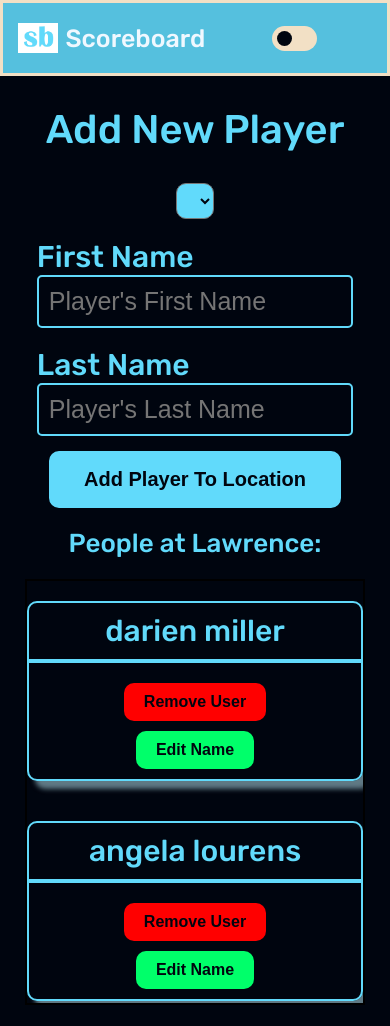
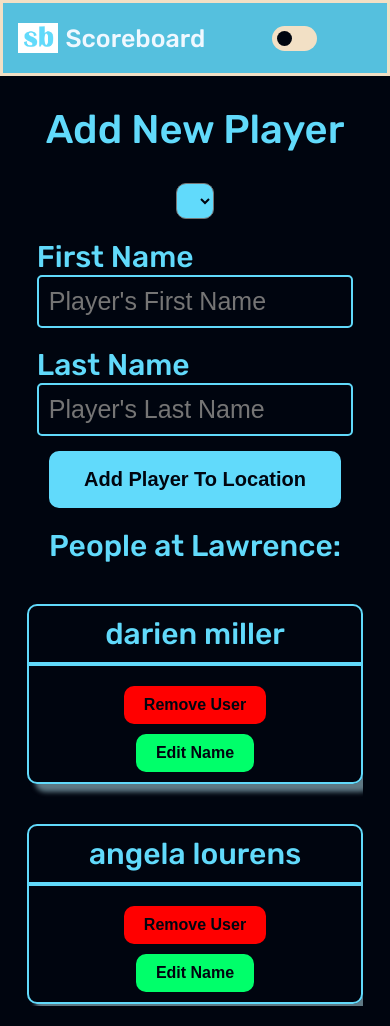
Before and after one commit to darienmiller88/DigitalScoreBoard, a Vue app in the folder client/: page /add-new-players in a window 390 px wide. Built offline with nearby package versions, Linux system fonts and the light colour scheme; no server answers; some icons are missing; a web font is replaced by a local one.

Commit message:
style: removed border from usercardscontainer, and made changes to responsive design on tablet

```diff
--- a/client/src/container/AddUserToLocationContainer/AddUserToLocationContainer.vue
+++ b/client/src/container/AddUserToLocationContainer/AddUserToLocationContainer.vue
@@ -128,6 +128,10 @@
             width: 75vw;
 
             @media screen and (min-width: 768px) {
+                width: 50vw;
+            }
+
+            @media screen and (min-width: 992px) {
                 width: 40vw;
             }
         }
@@ -174,6 +178,11 @@
             color: var(--bg-color);
 
             @media (min-width: 768px) {
+                font-size: 28px;
+                padding: 10px 14px;
+            }
+
+            @media (min-width: 992px) {
                 font-size: 25px;
                 padding: 15px 35px;
             }
--- a/client/src/container/UserCardsContainer/UserCardsContainer.vue
+++ b/client/src/container/UserCardsContainer/UserCardsContainer.vue
@@ -22,7 +22,7 @@
 <style scoped lang="scss">
     .people{
         text-align: center;
-        font-size: 26px;
+        font-size: 30px;
         color: var(--primary-color);
         margin-top: 20px;
     }
@@ -39,8 +39,6 @@
         margin-top: 20px;
         margin-bottom: 20px;
         overflow-y: scroll;
-
-        border: 2px solid black;
 
         // Show two columns of cards for tablets
         @media only screen and (min-width: 768px){
```
